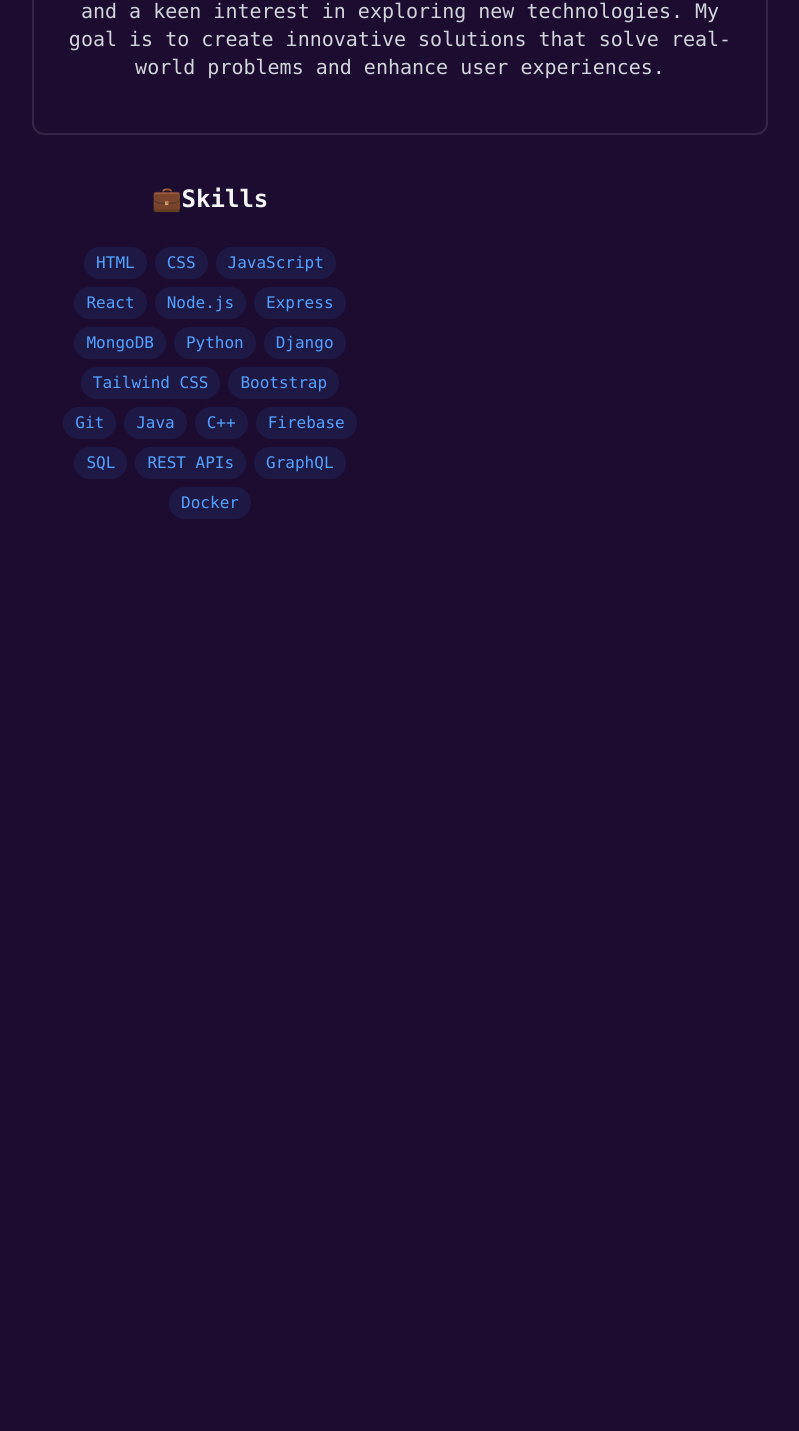
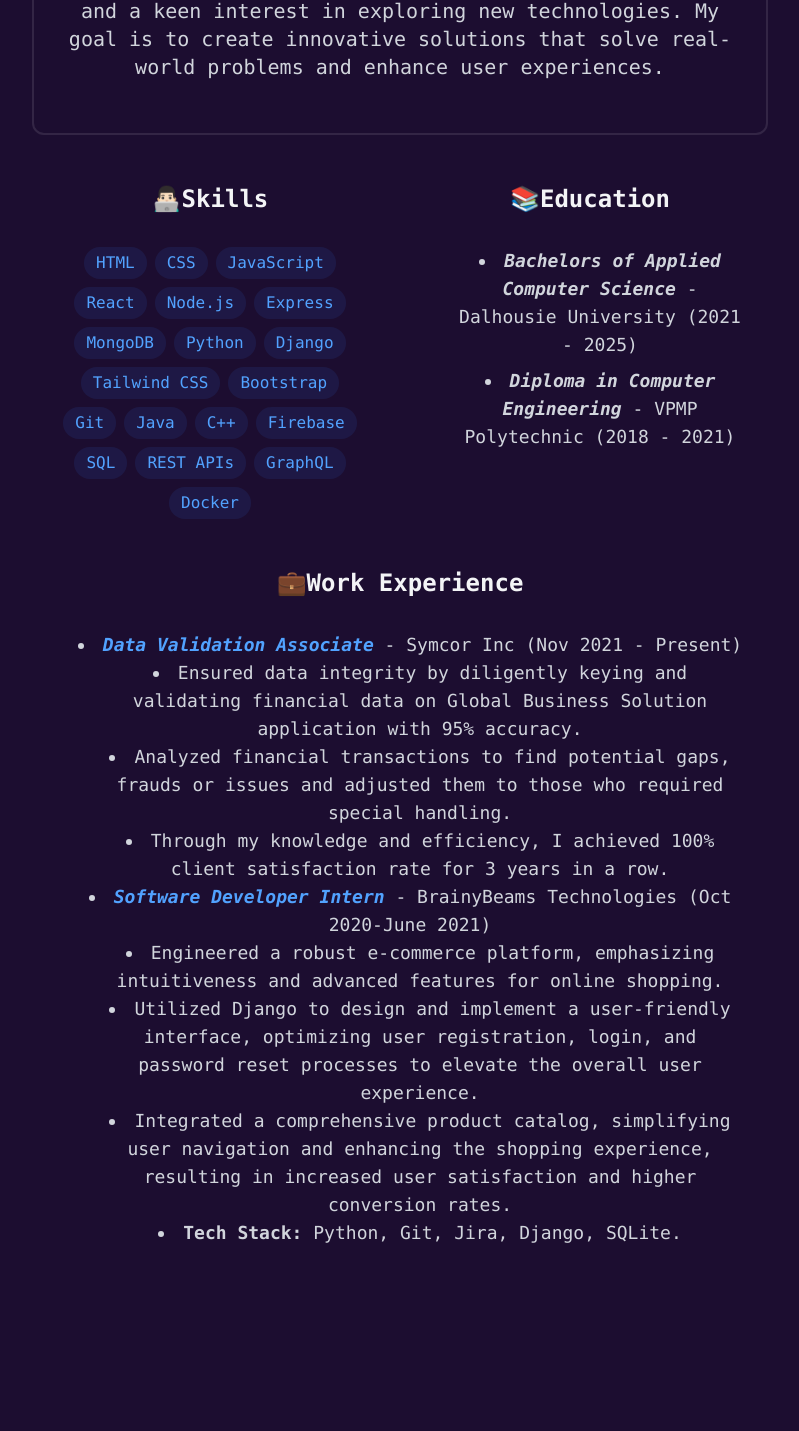
Before and after one commit to SoumyaPurani/soumyapurani.github.io, a React (Vite) app: page / in a window 1280 px wide. Shown: the part 1121-2552 px from the top of the page, without its empty margins (240-1039 px from the left). Before the commit the page ends 1776 px from the top, so only its background shows below. Built offline with nearby package versions, Linux system fonts and the light colour scheme.

Commit message:
Completed Projects Section

```diff
--- a/src/App.jsx
+++ b/src/App.jsx
@@ -6,6 +6,7 @@ import LoadingScreenAnimation from './UI/LoadingScreenAnimation';
 import Home from './Sections/Home'
 import AnimationWaves from './UI/AnimationWaves';
 import About from './Sections/About';
+import Projects from './Sections/Projects';
 
 function App() {
   const [isLoading, setIsLoading] = React.useState(false);
@@ -20,6 +21,7 @@ function App() {
       <Home />
       <AnimationWaves />
       <About />
+      <Projects />
     </>
   )
 }
--- a/src/Sections/About.jsx
+++ b/src/Sections/About.jsx
@@ -23,7 +23,7 @@ function About() {
         "Docker",
     ]
   return (
-    <section id="#about" className="min-h-screen font-mono flex items-center justify-center py-20">
+    <section id="about" className="min-h-screen font-mono flex items-center justify-center py-20">
         <div className="max-w-3xl mx-auto px-4 ">
             <h2 className="max-w-3xl text-4xl font-semibold mb-12 bg-gradient-to-r from-teal-500 to-indigo-600 bg-clip-text text-transparent text-center">About Me</h2>
             <div className="p-8 mb-6 rounded-xl border-white/10 border-2 hover:-translate-y-1 transition-all">
@@ -33,7 +33,7 @@ function About() {
             </div>
             <div className="grid grid-cols-1 md:grid-cols-2 gap-6">
                 <div className="rounded-xl p-6 hover:-translate-y-1 transition-all">
-                    <h3 className="text-2xl text-center font-bold mb-8">💼Skills</h3>
+                    <h3 className="text-2xl text-center font-bold mb-8">👨🏻‍💻Skills</h3>
                     <div className="flex flex-wrap justify-center gap-2">
                         {skills.map((skill, index) => (
                             <span key={index} className="bg-blue-500/10 text-blue-400 py-1 px-3 rounded-full text-balance hover:bg-blue-500/20 hover:shadow-[9_2px_8px_rgba(59,130,22.46,0.2)] transition cursor-pointer">
@@ -42,6 +42,42 @@ function About() {
                         ))}
                     </div>
                 </div>
+                <div className="p-6 hover:-translate-y-1 transition-all rounded-xl">
+                    <h3 className="text-2xl text-center font-bold mb-8">📚Education</h3>
+                    <ul className="pl-5 list-disc text-gray-300 list-inside text-lg">
+                        <li className="mb-2">
+                            <strong><em>Bachelors of Applied Computer Science</em></strong> - Dalhousie University (2021 - 2025)
+                        </li>
+                        <li className="mb-2">
+                            <strong><em>Diploma in Computer Engineering</em></strong> - VPMP Polytechnic (2018 - 2021)
+                        </li>
+                    </ul>
+                </div>
+            </div>
+            <div className="p-6 hover:-translate-y-1 transition-all rounded-xl">
+            <h3 className="text-2xl text-center font-bold mb-8">💼Work Experience</h3>
+            <ul className="pl-5 list-disc list-inside text-lg text-gray-300">
+                <li>
+                    <strong className="text-blue-400"><em>Data Validation Associate</em></strong> - Symcor Inc (Nov 2021 - Present)
+                    <ul className="pl-5 list-disc list-inside text-lg text-gray-300">
+                        <li>Ensured data integrity by diligently keying and validating financial data on Global Business Solution application with 95% accuracy.</li>
+                        <li>Analyzed financial transactions to find potential gaps, frauds or issues and adjusted them to those who required special
+                        handling. </li>
+                        <li>Through my knowledge and efficiency, I achieved 100% client satisfaction rate for 3 years in a row.</li>
+                    </ul>
+                </li>
+                <li>
+                    <strong className="text-blue-400"><em>Software Developer Intern</em></strong> - BrainyBeams Technologies (Oct 2020-June 2021)
+                    <ul className="pl-5 list-disc list-inside text-lg text-gray-300">
+                        <li>Engineered a robust e-commerce platform, emphasizing intuitiveness and advanced features for online shopping.</li>
+                        <li>Utilized Django to design and implement a user-friendly interface, optimizing user registration, login, and password reset
+                        processes to elevate the overall user experience.</li>
+                        <li>Integrated a comprehensive product catalog, simplifying user navigation and enhancing the shopping experience,
+                        resulting in increased user satisfaction and higher conversion rates.</li>
+                        <li><strong>Tech Stack: </strong>Python, Git, Jira, Django, SQLite.</li>
+                    </ul>
+                </li>
+            </ul>
             </div>
         </div>
     </section>
--- a/src/Sections/Home.jsx
+++ b/src/Sections/Home.jsx
@@ -5,7 +5,7 @@ import resume from '../assets/resume.pdf'
 
 function Home() {
   return (
-    <section id="#home" className="min-h-screen flex flex-col items-center justify-center lg:flex-row-reverse gap-9 lg:gap-15">
+    <section id="home" className="min-h-screen flex flex-col items-center justify-center lg:flex-row-reverse gap-9 lg:gap-15">
         <div className="text-center z-10 px-4">
             <img className="w-[200px] border-0 mt-20 rounded-full shadow-lg shadw-gray-500/70 lg:m-0 lg:max-width-[250px] object-cover object-bottom hover:translate-y-1 transition-all" src={profileImg} alt="Profile Image" />
         </div>
--- a/src/Sections/Projects.jsx
+++ b/src/Sections/Projects.jsx
@@ -0,0 +1,39 @@
+import React, { useState } from 'react'
+import dalChessClub from '../assets/dalChessClub.png'
+import DCA from '../assets/DCA.png'
+import BeachBluenoser from '../assets/BeachBluenoser.png'
+import QuickCash from '../assets/QuickCash.jpg'
+
+function Projects() {
+    const [projects] = useState([
+        {Image: dalChessClub, title: "Dalhousie Chess Club", description: "A website for the Dalhousie Chess Club, built with React and Node JS. It features a responsive design and a user-friendly interface.", technologies: ["React", "NodeJS", "REST APIs", "My SQL", "Git"]},
+        {Image: DCA, title: "Dalhousie Conuslting Association", description: "A website for the Dalhousie Consulting Association, built with React and NodeJS. Giving full control of website content to the client using Strapi.", technologies: ["React", "NodeJS", "Strapi", "REST APIs", "Docker", "PostgreSQL", "Git"]},
+        {Image: BeachBluenoser, title: "Beach Bluenoser", description: "An android application for tourists visiting Nova Scotia. It provides information about the best beaches in the province, including directions, weather, and nearby attractions.", technologies: ["Java", "Android Studio", "Google Cloud Platform", "Firebase", "Git"]},
+        {Image: QuickCash, title: "Quick Cash", description: "An android application to help people find small and sponteneous job while also allowing employers to post occasional jobs.", technologies: ["Java", "Android Studio", "Git", "Firebase", "Jira", "Google Cloud Platform"]},
+    ]);
+  return (
+    <section id="projects" className="min-h-screen flex items-center font-mono justify-center py-20">
+        <div className="max-w-3xl mx-auto px-4">
+            <h2 className="max-w-3xl text-4xl font-semibold mb-12 bg-gradient-to-r from-teal-500 to-indigo-600 bg-clip-text text-transparent text-center">Featured Projects</h2>
+            <div className="grid grid-cols-1 md:grid-cols-2 gap-6">
+                {projects.map((project, index) => (
+                    <div key={index} className="cursor-pointer p-6 rounded-xl flex flex-col items-center text-center border-2 border-white/10 hover:border-blue-500/30 hover:shadow-[9_2px_8px_rgba(59,130,246,0.2)] hover:-translate-y-1 transition-all hover:bg-cyan-900">
+                        <h3 className="font-semibold text-xl mb-4">{project.title}</h3>
+                        <div className="flex flex-col text-center my-5 py-3 justify-center gap-3 border-white/10 hover:border-blue-500/30 hover:shadow-[9_2px_8px_rgba(59,130,22,46,0.2)] rounded-xl">
+                            <img src={project.Image} alt="Image not available due to confidentiality reasons" className="w-full h-50 object-cover rounded-xl"></img>
+                        </div>
+                        <p className="text-gray-300 mb-4">{project.description}</p>
+                        <div className="flex flex-wrap sm:items-center gap-2 mb-4">
+                            <strong>Tech Stack:</strong> {project.technologies.map((tech, index) => (
+                                <span key={index} className="bg-blue-500/10 text-blue-400 py-1 px-3 rounded-full text-balance hover:bg-blue-500/20 hover:shadow-[9_2px_8px_rgba(59,130,22.46,0.2)] transition">{tech}</span>
+                            ))}
+                        </div>
+                    </div>
+                ))}
+            </div>
+        </div>
+    </section>
+  )
+}
+
+export default Projects
--- a/src/index.css
+++ b/src/index.css
@@ -8,6 +8,7 @@ html, body {
   font-family: "Poppins", sans-serif;
   background: #1C0D30;
   color: #f3f4f6;
+  scroll-behavior: smooth;
 }
 
 @layer utilities{
```
Also changed, not shown: src/assets/BeachBluenoser.png (added), src/assets/QuickCash.jpg (added).
